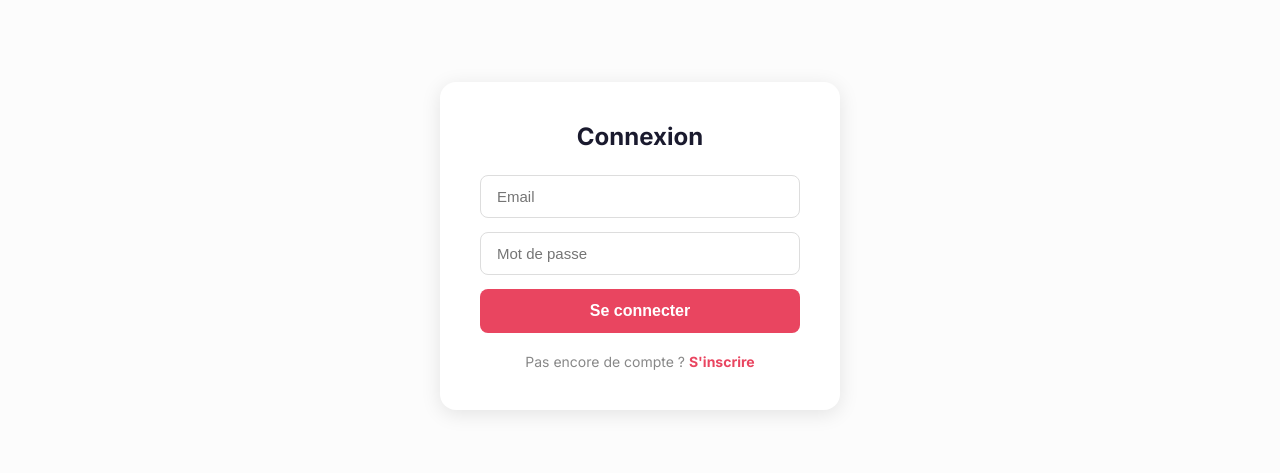
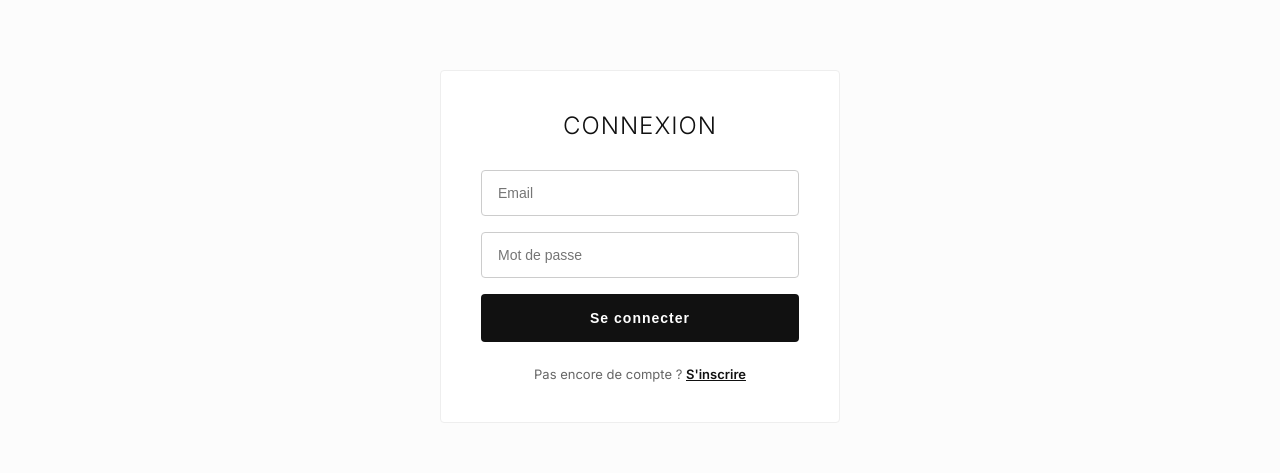
Before and after one commit to marie-Goretti/mon-ecommerce, a React (Create React App) app in the folder frontend/: page /login in a window 1280 px wide. Shown: the part 154-627 px from the top of the page. Built offline with nearby package versions, Linux system fonts and the light colour scheme; no server answers.

Commit message:
modef produit

```diff
--- a/frontend/src/App.js
+++ b/frontend/src/App.js
@@ -18,6 +18,7 @@ import AdminCategories from './pages/admin/AdminCategories';
 import AdminUsers from './pages/admin/AdminUsers';
 import AdminOrders from './pages/admin/AdminOrders';
 import Orders from './pages/Orders';
+import Profile from './pages/Profile';
 
 import { Outlet } from 'react-router-dom';
 
@@ -40,6 +41,7 @@ function App() {
         <Route path="/register" element={<Register />} />
         <Route path="/cart" element={<Cart />} />
         <Route path="/orders" element={<Orders />} />
+        <Route path="/profile" element={<Profile />} />
         <Route path="/shop" element={<Shop />} />
         <Route path="/products" element={<Shop />} />
         <Route path="/about" element={<About />} />
--- a/frontend/src/components/Navbar.js
+++ b/frontend/src/components/Navbar.js
@@ -123,10 +123,10 @@ function Navbar() {
                </Link>
             )}
 
-            <div style={styles.userInfo}>
+            <Link to="/profile" style={{...styles.userInfo, textDecoration: 'none', color: 'inherit'}}>
               <User size={20} style={styles.icon} />
               <span style={styles.username}>{user.name}</span>
-            </div>
+            </Link>
 
             <button onClick={handleLogout} style={styles.logoutBtn} title="Logout">
               <LogOut size={20} />
--- a/frontend/src/pages/Cart.js
+++ b/frontend/src/pages/Cart.js
@@ -56,6 +56,10 @@ function Cart() {
                   <div style={styles.priceOption}>
                     <div style={styles.radioChecked}></div>
                     <span>{parseFloat(item.price).toFixed(0)} FCFA</span>
+                  </div>
+
+                  <div style={{...styles.priceOption, minWidth: '80px', color: '#666', fontSize: '13px'}}>
+                    Qté: {item.quantity}
                   </div>
 
                   <div style={styles.itemTotal}>
--- a/frontend/src/pages/Login.js
+++ b/frontend/src/pages/Login.js
@@ -64,14 +64,14 @@ function Login() {
 }
 
 const styles = {
-  container: { display: 'flex', justifyContent: 'center', alignItems: 'center', minHeight: '80vh' },
-  card: { background: 'white', padding: '40px', borderRadius: '16px', width: '100%', maxWidth: '400px', boxShadow: '0 4px 20px rgba(0,0,0,0.1)' },
-  title: { textAlign: 'center', marginBottom: '24px', color: '#1a1a2e', fontSize: '24px' },
-  error: { background: '#fee', color: '#e94560', padding: '10px', borderRadius: '8px', marginBottom: '16px', textAlign: 'center' },
-  input: { width: '100%', padding: '12px 16px', marginBottom: '14px', borderRadius: '8px', border: '1px solid #ddd', fontSize: '15px', outline: 'none', display: 'block' },
-  btn: { width: '100%', padding: '13px', background: '#e94560', color: 'white', border: 'none', borderRadius: '8px', fontSize: '16px', fontWeight: 'bold' },
-  switch: { textAlign: 'center', marginTop: '20px', color: '#888', fontSize: '14px' },
-  linkText: { color: '#e94560', fontWeight: 'bold' }
+  container: { display: 'flex', justifyContent: 'center', alignItems: 'center', minHeight: '80vh', fontFamily: 'Inter, sans-serif' },
+  card: { background: 'white', padding: '40px', borderRadius: '4px', width: '100%', maxWidth: '400px', border: '1px solid #eee' },
+  title: { textAlign: 'center', marginBottom: '30px', color: '#111', fontSize: '24px', fontWeight: '300', letterSpacing: '1px', textTransform: 'uppercase' },
+  error: { background: '#fff0f0', color: '#d32f2f', padding: '12px', borderRadius: '4px', marginBottom: '20px', textAlign: 'center', fontSize: '13px' },
+  input: { width: '100%', padding: '14px 16px', marginBottom: '16px', borderRadius: '4px', border: '1px solid #ccc', fontSize: '14px', outline: 'none', display: 'block', boxSizing: 'border-box' },
+  btn: { width: '100%', padding: '16px', background: '#111', color: 'white', border: 'none', borderRadius: '4px', fontSize: '14px', fontWeight: '600', letterSpacing: '1px', cursor: 'pointer', transition: 'background 0.2s' },
+  switch: { textAlign: 'center', marginTop: '24px', color: '#666', fontSize: '13px' },
+  linkText: { color: '#111', fontWeight: '600', textDecoration: 'underline' }
 };
 
 export default Login;
--- a/frontend/src/pages/ProductDetail.js
+++ b/frontend/src/pages/ProductDetail.js
@@ -52,6 +52,22 @@ function ProductDetail() {
       setQuantity(1); // Reset quantity
       setMessage('✅ Ajouté au panier !');
       setTimeout(() => setMessage(''), 2000);
+    } catch (err) {
+      setMessage('❌ ' + (err.response?.data?.error || 'Erreur'));
+      setTimeout(() => setMessage(''), 3000);
+    }
+  };
+
+  const handleBuyNow = async () => {
+    if (!user) return navigate('/login');
+    if (product.stock < quantity) {
+      setMessage('❌ Stock insuffisant');
+      return;
+    }
+    try {
+      await addToCart({ product_id: product.id, quantity });
+      await fetchCart();
+      navigate('/checkout');
     } catch (err) {
       setMessage('❌ ' + (err.response?.data?.error || 'Erreur'));
       setTimeout(() => setMessage(''), 3000);
@@ -115,7 +131,7 @@ function ProductDetail() {
           {message && <p style={styles.message}>{message}</p>}
 
           <div style={styles.buttons} className="mobile-wrap">
-            <button style={styles.buyNowBtn}>Acheter Maintenant</button>
+            <button onClick={handleBuyNow} style={styles.buyNowBtn}>Acheter Maintenant</button>
             <button onClick={handleAddToCart} style={styles.addToCartBtn}>Ajouter au Panier</button>
           </div>
 
--- /dev/null
+++ b/frontend/src/pages/Profile.js
@@ -0,0 +1,49 @@
+import { useApp } from '../context/AppContext';
+import { useNavigate } from 'react-router-dom';
+
+function Profile() {
+  const { user, logoutUser } = useApp();
+  const navigate = useNavigate();
+
+  if (!user) {
+    navigate('/login');
+    return null;
+  }
+
+  const handleLogout = () => {
+    logoutUser();
+    navigate('/');
+  };
+
+  return (
+    <div style={styles.container}>
+      <h1 style={styles.pageTitle}>MON PROFIL</h1>
+      <div style={styles.card}>
+        <div style={styles.avatar}>
+          {user.name?.charAt(0).toUpperCase()}
+        </div>
+        <h2 style={styles.name}>{user.name}</h2>
+        <p style={styles.email}>{user.email}</p>
+        <span style={styles.roleBadge}>{user.role === 'admin' ? 'Administrateur' : 'Client'}</span>
+
+        <div style={styles.divider}></div>
+
+        <button onClick={handleLogout} style={styles.logoutBtn}>Se déconnecter</button>
+      </div>
+    </div>
+  );
+}
+
+const styles = {
+  container: { maxWidth: '600px', margin: '60px auto', padding: '0 20px', fontFamily: 'Inter, sans-serif' },
+  pageTitle: { fontSize: '28px', fontWeight: '300', marginBottom: '40px', color: '#111', letterSpacing: '1px', textAlign: 'center' },
+  card: { background: 'white', padding: '40px', borderRadius: '4px', border: '1px solid #eee', display: 'flex', flexDirection: 'column', alignItems: 'center' },
+  avatar: { width: '80px', height: '80px', borderRadius: '50%', background: '#111', color: 'white', display: 'flex', justifyContent: 'center', alignItems: 'center', fontSize: '32px', fontWeight: '600', marginBottom: '20px' },
+  name: { fontSize: '24px', fontWeight: '600', color: '#111', margin: '0 0 10px 0' },
+  email: { fontSize: '15px', color: '#666', margin: '0 0 20px 0' },
+  roleBadge: { padding: '6px 14px', borderRadius: '4px', background: '#f8f9fa', color: '#111', fontSize: '12px', fontWeight: '600', letterSpacing: '0.5px', border: '1px solid #eee' },
+  divider: { width: '100%', height: '1px', background: '#eee', margin: '30px 0' },
+  logoutBtn: { width: '100%', padding: '14px', background: 'transparent', color: '#d32f2f', border: '1px solid #d32f2f', borderRadius: '4px', fontSize: '14px', fontWeight: '600', letterSpacing: '1px', cursor: 'pointer', transition: 'background 0.2s' }
+};
+
+export default Profile;
--- a/frontend/src/pages/Register.js
+++ b/frontend/src/pages/Register.js
@@ -68,14 +68,14 @@ function Register() {
 }
 
 const styles = {
-  container: { display: 'flex', justifyContent: 'center', alignItems: 'center', minHeight: '80vh' },
-  card: { background: 'white', padding: '40px', borderRadius: '16px', width: '100%', maxWidth: '400px', boxShadow: '0 4px 20px rgba(0,0,0,0.1)' },
-  title: { textAlign: 'center', marginBottom: '24px', color: '#1a1a2e', fontSize: '24px' },
-  error: { background: '#fee', color: '#e94560', padding: '10px', borderRadius: '8px', marginBottom: '16px', textAlign: 'center' },
-  input: { width: '100%', padding: '12px 16px', marginBottom: '14px', borderRadius: '8px', border: '1px solid #ddd', fontSize: '15px', outline: 'none', display: 'block' },
-  btn: { width: '100%', padding: '13px', background: '#e94560', color: 'white', border: 'none', borderRadius: '8px', fontSize: '16px', fontWeight: 'bold' },
-  switch: { textAlign: 'center', marginTop: '20px', color: '#888', fontSize: '14px' },
-  linkText: { color: '#e94560', fontWeight: 'bold' }
+  container: { display: 'flex', justifyContent: 'center', alignItems: 'center', minHeight: '80vh', fontFamily: 'Inter, sans-serif' },
+  card: { background: 'white', padding: '40px', borderRadius: '4px', width: '100%', maxWidth: '400px', border: '1px solid #eee' },
+  title: { textAlign: 'center', marginBottom: '30px', color: '#111', fontSize: '24px', fontWeight: '300', letterSpacing: '1px', textTransform: 'uppercase' },
+  error: { background: '#fff0f0', color: '#d32f2f', padding: '12px', borderRadius: '4px', marginBottom: '20px', textAlign: 'center', fontSize: '13px' },
+  input: { width: '100%', padding: '14px 16px', marginBottom: '16px', borderRadius: '4px', border: '1px solid #ccc', fontSize: '14px', outline: 'none', display: 'block', boxSizing: 'border-box' },
+  btn: { width: '100%', padding: '16px', background: '#111', color: 'white', border: 'none', borderRadius: '4px', fontSize: '14px', fontWeight: '600', letterSpacing: '1px', cursor: 'pointer', transition: 'background 0.2s' },
+  switch: { textAlign: 'center', marginTop: '24px', color: '#666', fontSize: '13px' },
+  linkText: { color: '#111', fontWeight: '600', textDecoration: 'underline' }
 };
 
 export default Register;
```
Also changed, not shown: frontend/src/pages/Orders.js (+17 -0 lines), frontend/src/pages/admin/AdminDashboard.js (+32 -15 lines), 1 other file (tests, documents, lock files or other folders).
